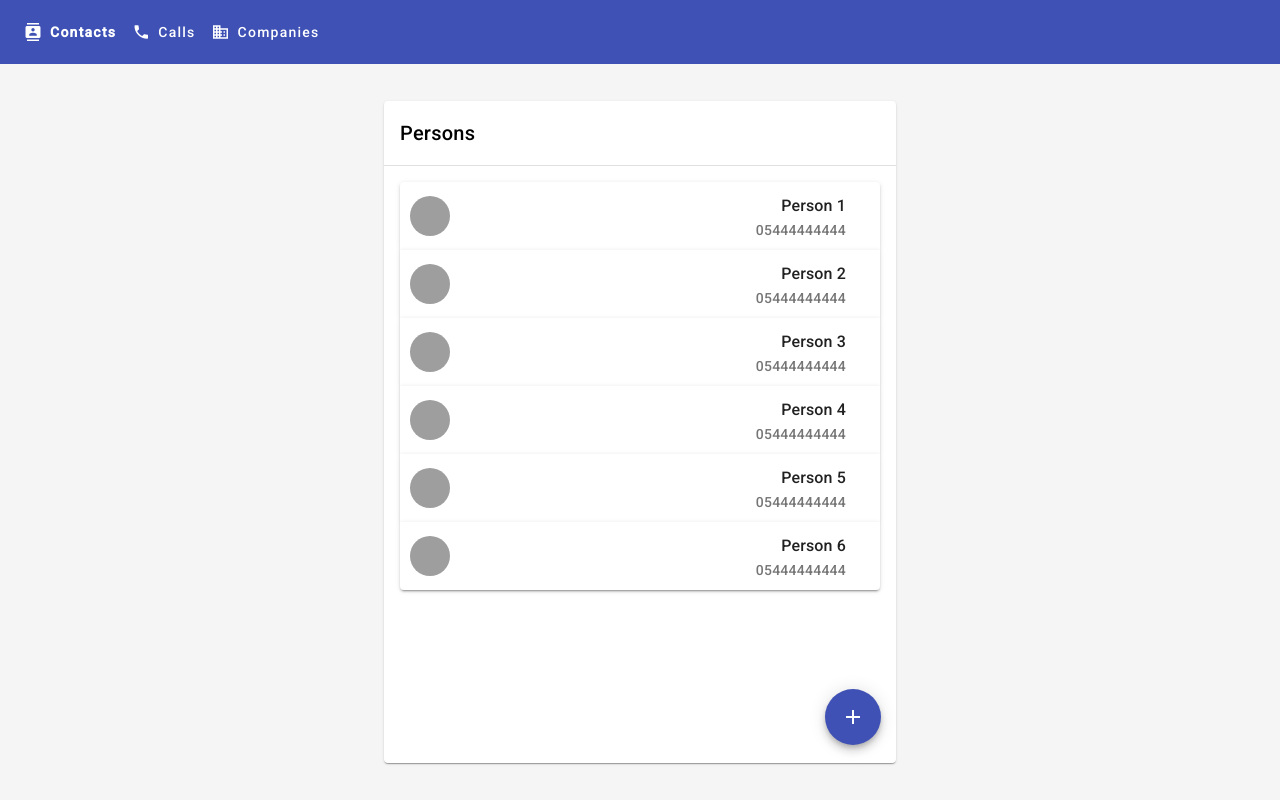
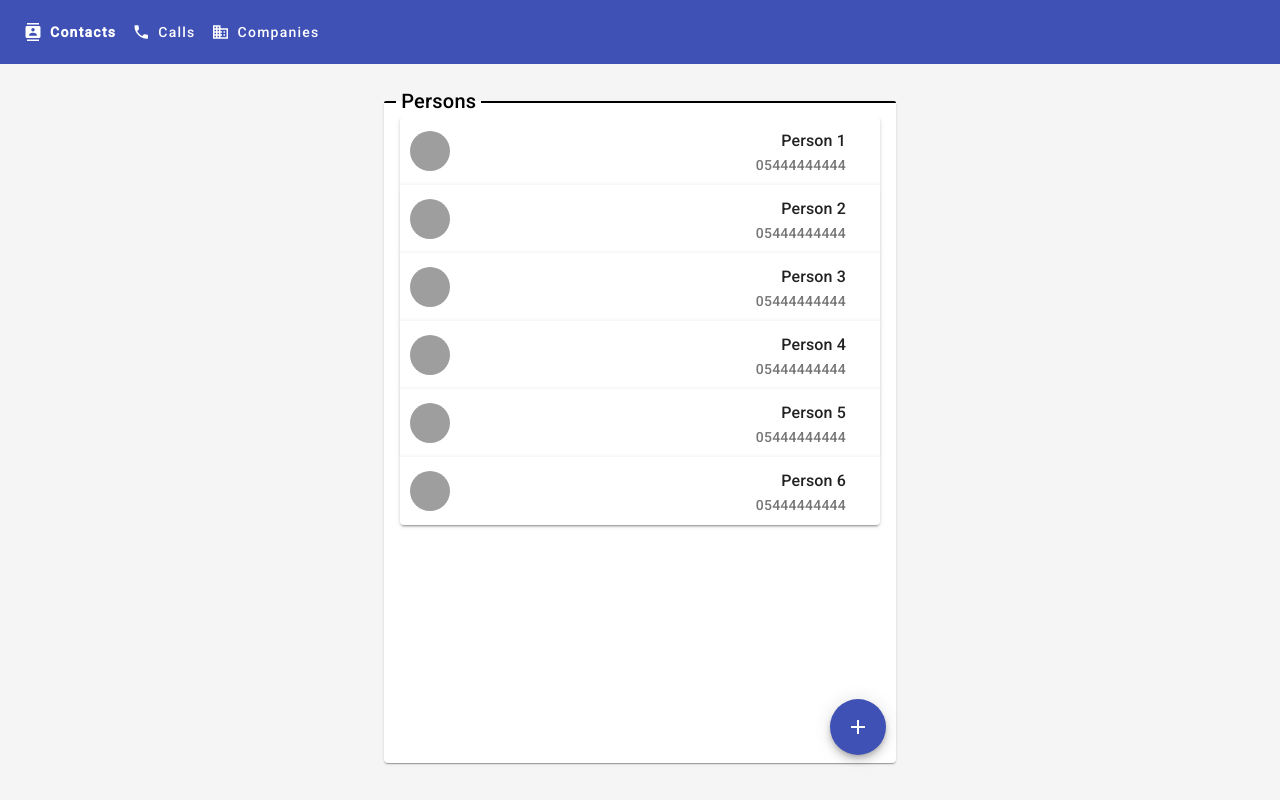
Before and after one commit to umutKalayci/phone-book, an Angular app: page /contacts in a window 1280 px wide. Built offline with nearby package versions, Linux system fonts and the light colour scheme; grey boxes are pictures that could not be loaded.

Commit message:
feat: header title added to contacts.

```diff
--- a/src/app/pages/contacts/contacts.component.html
+++ b/src/app/pages/contacts/contacts.component.html
@@ -2,10 +2,7 @@
   class="contacts-container"
   [ngClass]="{ bigger: selectedPerson == null }"
 >
-  <mat-card-header>
-    <mat-card-title>Persons</mat-card-title>
-  </mat-card-header>
-  <mat-divider class="margin-bt-16"></mat-divider>
+  <app-mat-card-header text="Persons" align="left"></app-mat-card-header>
   <mat-card-content>
     <mat-accordion class="persons-accordion">
       <mat-expansion-panel
--- a/src/app/pages/contacts/contacts.component.scss
+++ b/src/app/pages/contacts/contacts.component.scss
@@ -8,9 +8,7 @@
 .contacts-container {
   height: 90%;
   width: 35%;
-  overflow-y: auto;
   margin-left: 2.5%;
-
   &.bigger {
     height: 90%;
     width: 40%;
@@ -21,14 +19,14 @@
       justify-content: space-between;
     }
     .add-button {
-      bottom: calc(5% + 15px);
-      right: calc(30% + 15px);
+      bottom: calc(5% + 5px);
+      right: calc(30% + 10px);
     }
   }
   .add-button {
     position: fixed;
-    bottom: calc(5% + 15px);
-    right: calc(62.5% + 15px);
+    bottom: calc(5% + 5px);
+    right: calc(62.5% + 10px);
   }
 
   mat-card-header {
@@ -37,7 +35,16 @@
   .margin-bt-16 {
     margin-bottom: 16px;
   }
+  mat-card-content {
+    height: 100%;
+    box-sizing: border-box;
+    padding: 16px 0;
     .persons-accordion {
+      height: 100%;
+      display: block;
+      overflow-y: auto;
+      padding: 0 16px;
+      box-sizing: border-box;
       mat-expansion-panel {
         &.active {
           mat-expansion-panel-header {
@@ -67,6 +74,7 @@
         }
         mat-card-actions {
           justify-content: space-between;
+        }
       }
     }
   }
```
Lines whose indentation alone changed are shown as unchanged.
